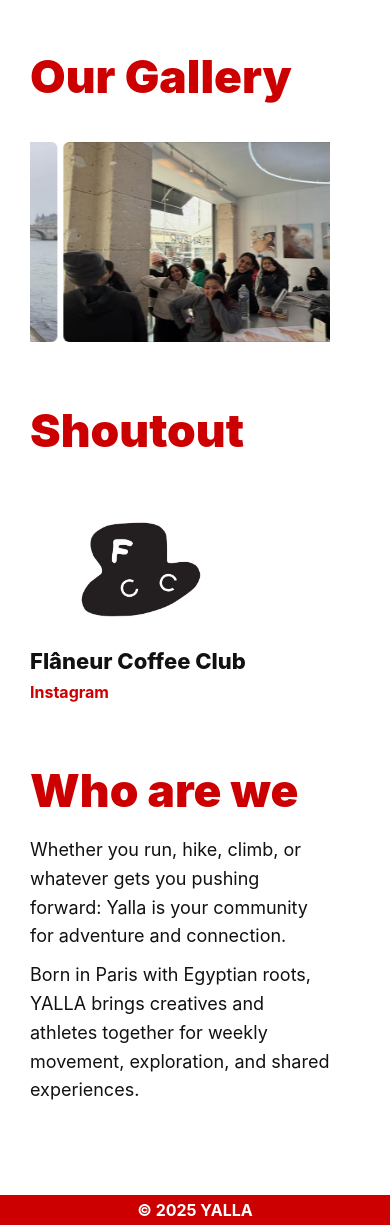
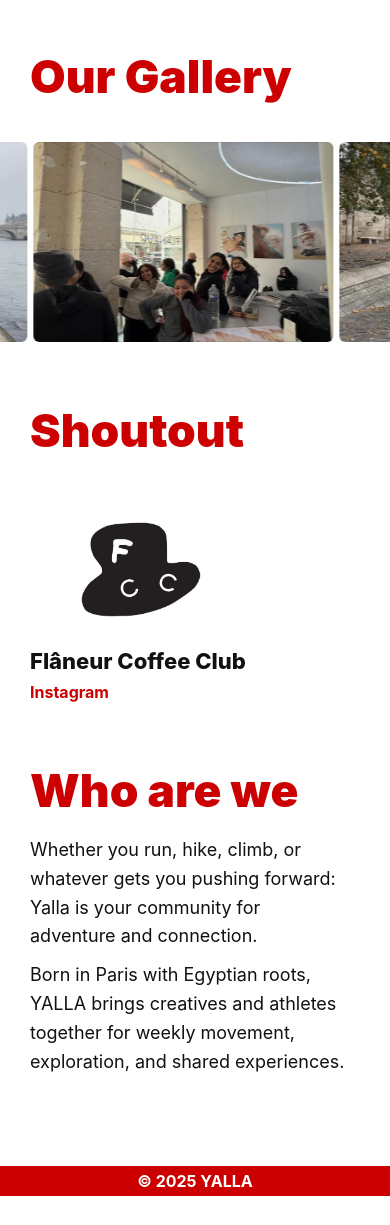
Before and after one commit to youssefmagdyy/yalla-run, a React (Create React App) app: page / in a window 390 px wide. Shown: the part 1670-2895 px from the top of the page. After the commit the page ends 2866 px from the top, so only its background shows below. Built offline with nearby package versions, Linux system fonts and the light colour scheme.

Commit message:
mobile view gallery edit

```diff
--- a/src/App.css
+++ b/src/App.css
@@ -81,7 +81,7 @@ a{text-decoration:none;color:inherit}
 }
 
 /* ABOUT */
-.about-section{padding: 30px 60px 80px 60px;}
+.about-section{padding: 30px 40px 80px 40px;}
 
 .about-inner{
   display:grid;
@@ -139,7 +139,7 @@ a{text-decoration:none;color:inherit}
 }
 
 /* PARTNERS */
-.partners-section{padding: 30px 60px;}
+.partners-section{padding: 30px 40px;}
 .partners-list{display: flex; justify-content: start; gap: 50px;}
 .partner{display:flex;flex-direction:column;gap:4px;align-items:center;margin-top:18px}
 .partner-img{width:150px;height:150px;}
@@ -165,7 +165,7 @@ a{text-decoration:none;color:inherit}
 
 
 /* FILM STRIP (marquee) */
-.gallery-section{padding: 30px 60px;}
+.gallery-section{padding: 30px 40px;}
 .film-strip {
   width: 100%;
   column-gap: 6px;
@@ -205,7 +205,8 @@ a{text-decoration:none;color:inherit}
 /* Mobile layout */
 @media(max-width:520px){
   .partners-section{padding-left: 30px;}
-  .gallery-section{padding-left: 30px;}
+  .gallery-section{padding-left: 0px; padding-right: 0px;}
+  .gallery-section p{padding-left: 30px;}
   .about-section{padding-left: 30px;}
   .activity-block{
     padding-left: 10px;
```
